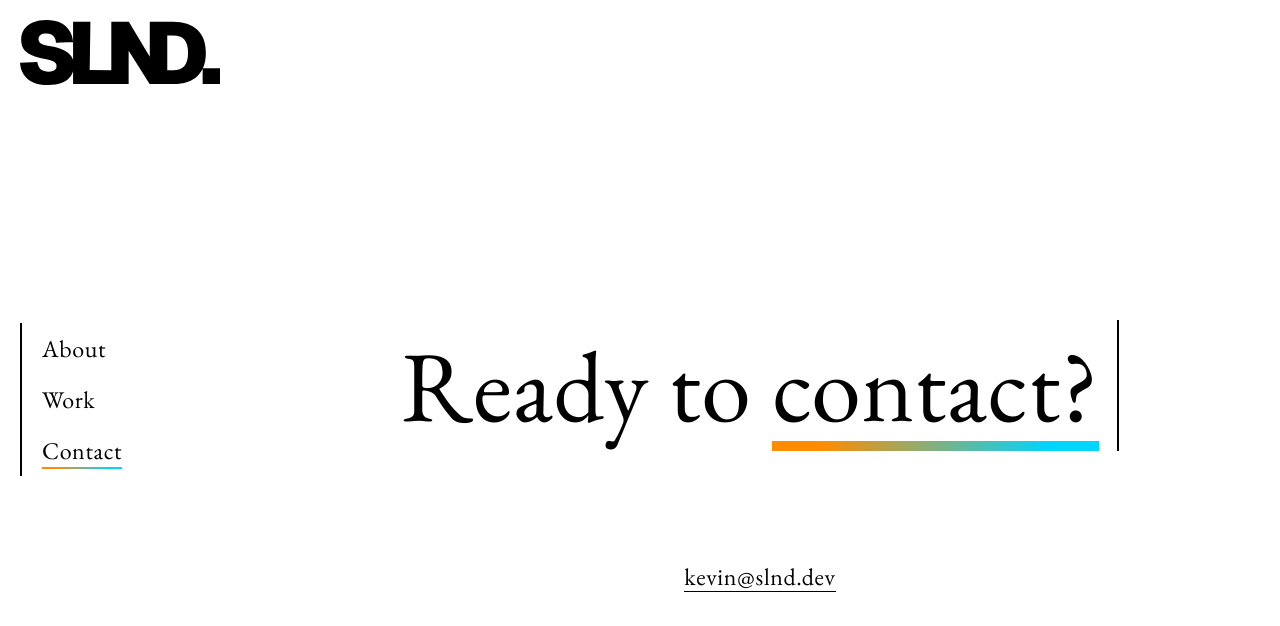
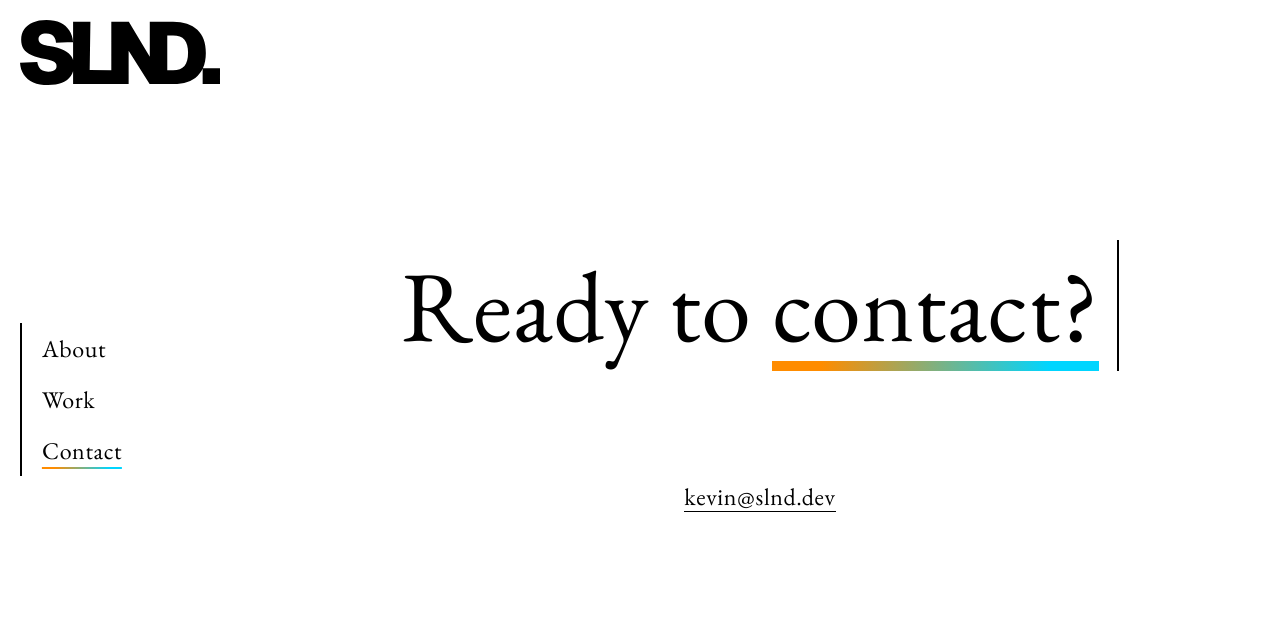
Before and after one commit to Kevili46/slnd_dev, an Angular app: page /contact in a window 1280 px wide. Shown: the top 626 px of the page. Built offline with nearby package versions, Linux system fonts and the light colour scheme.

Commit message:
Production v1.0.0

```diff
--- a/src/app/components/about/about.component.scss
+++ b/src/app/components/about/about.component.scss
@@ -58,6 +58,8 @@ section {
 
         h2 {
             text-align: end;
+            line-height: .8em;
+            margin: .2em 0 .6em 0;
         }
 
         article {
--- a/src/app/components/contact/contact.component.scss
+++ b/src/app/components/contact/contact.component.scss
@@ -5,7 +5,7 @@ section {
 
     h1 {
         display: inline-block;
-        margin: 20svh 0 1em 0;
+        margin: 30svh 0 1em 0;
         text-align: center;
     }
 
@@ -47,7 +47,6 @@ section {
     section {
         h1 {
             text-align: start;
-            margin-top: 40svh;
         }
     }
 }
--- a/src/app/components/contact/contact.component.ts
+++ b/src/app/components/contact/contact.component.ts
@@ -1,4 +1,5 @@
 import { AfterViewInit, Component, ElementRef, ViewChild } from '@angular/core';
+import { UtilityService } from '../../services/utility.service';
 
 @Component({
   selector: 'slnd-contact',
@@ -12,7 +13,11 @@ export class ContactComponent implements AfterViewInit {
   @ViewChild('mail') mail!: ElementRef;
   @ViewChild('mailLink') mailLink!: ElementRef;
 
+  constructor(private utilityService: UtilityService) {
+  }
+
   ngAfterViewInit() {
+    if (!this.utilityService.mobile) {
       let randXsign = Math.random() < .55 ? -1 : 1;
       let randX = (200 * Math.random()) * randXsign;
       let randY = (window.innerHeight - this.mailLink.nativeElement.getBoundingClientRect().bottom - 200) * Math.random() + 100;
@@ -22,3 +27,4 @@ export class ContactComponent implements AfterViewInit {
       })
     }
   }
+}
--- a/src/app/components/header/header.component.scss
+++ b/src/app/components/header/header.component.scss
@@ -10,7 +10,6 @@
     flex-direction: row;
     align-items: center;
     justify-content: space-between;
-    transition: translate var(--time-interact-calm) ease;
 
     &::after {
         content: '';
@@ -36,6 +35,8 @@
 }
 
 a {
+    z-index: 2;
+
     img {
         width: clamp(120px, 20svw, 200px);
     }
--- a/src/app/components/nav/nav.component.scss
+++ b/src/app/components/nav/nav.component.scss
@@ -39,10 +39,10 @@
     ul {
         display: none;
         position: absolute;
-        top: 100%;
+        top: 0;
         right: 0;
         translate: 100% 0;
-        height: 100svh;
+        height: 100vh;
         width: 100svw;
         background-color: white;
         flex-flow: column nowrap;
--- a/src/app/components/nav/nav.component.ts
+++ b/src/app/components/nav/nav.component.ts
@@ -17,8 +17,10 @@ export class NavComponent {
   }
 
   openMenu(): void {
-    this.utilityService.menuOpen = !this.utilityService.menuOpen;
-    this.menuOpen = this.utilityService.menuOpen;
+    if (this.utilityService.mobile) {
+      this.utilityService.menuOpen = !this.utilityService.menuOpen;
+      this.menuOpen = this.utilityService.menuOpen;
+    }
   }
 
   @HostListener('window: resize')
--- a/src/app/components/work/work.component.scss
+++ b/src/app/components/work/work.component.scss
@@ -8,7 +8,7 @@ section {
     }
 
     h1 {
-        margin: 20svh 0 1em 0;
+        margin: 30svh 0 1em 0;
         text-align: center;
     }
 
@@ -155,7 +155,6 @@ section {
 
         h1 {
             text-align: start;
-            margin-top: 40svh;
         }
 
         .references {
--- a/src/app/services/utility.service.ts
+++ b/src/app/services/utility.service.ts
@@ -40,6 +40,7 @@ export class UtilityService {
   }
 
   resizeUpdate() {
+    console.log(this.mobile);
     if (window.innerWidth > 1024) {
       this.mobile = false;
       this.floatHeader = false;
```
Lines whose indentation alone changed are shown as unchanged.
